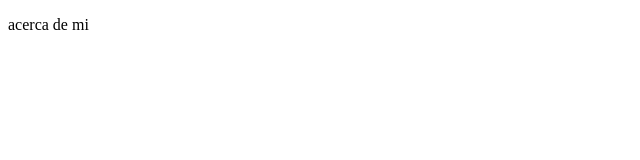
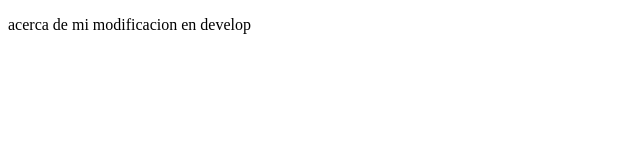
Before and after one commit to dallan19/myrepo, a plain HTML site: page about.html in a window 1280 px wide. Shown: the whole page, without its empty margins (0-640 px from the left). Drawn offline with Linux system fonts and the light colour scheme.

Commit message:
Add about

```diff
--- a/about.html
+++ b/about.html
@@ -4,6 +4,6 @@
 	<title>Dallan Nuñez</title>
 </head>
 <body>
-	<p> acerca de mi </p>
+	<p> acerca de mi modificacion en develop </p>
 </body>
 </html>
```
